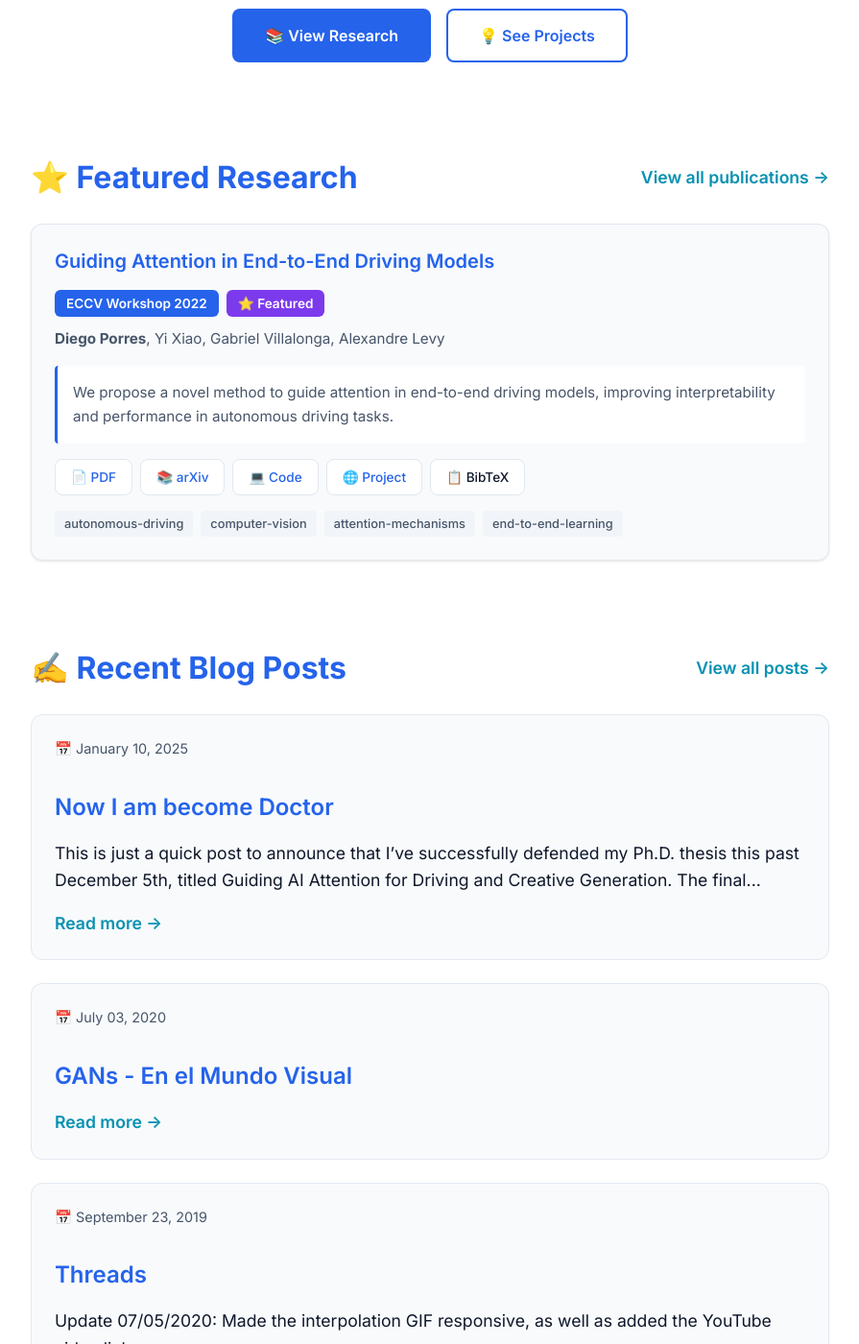
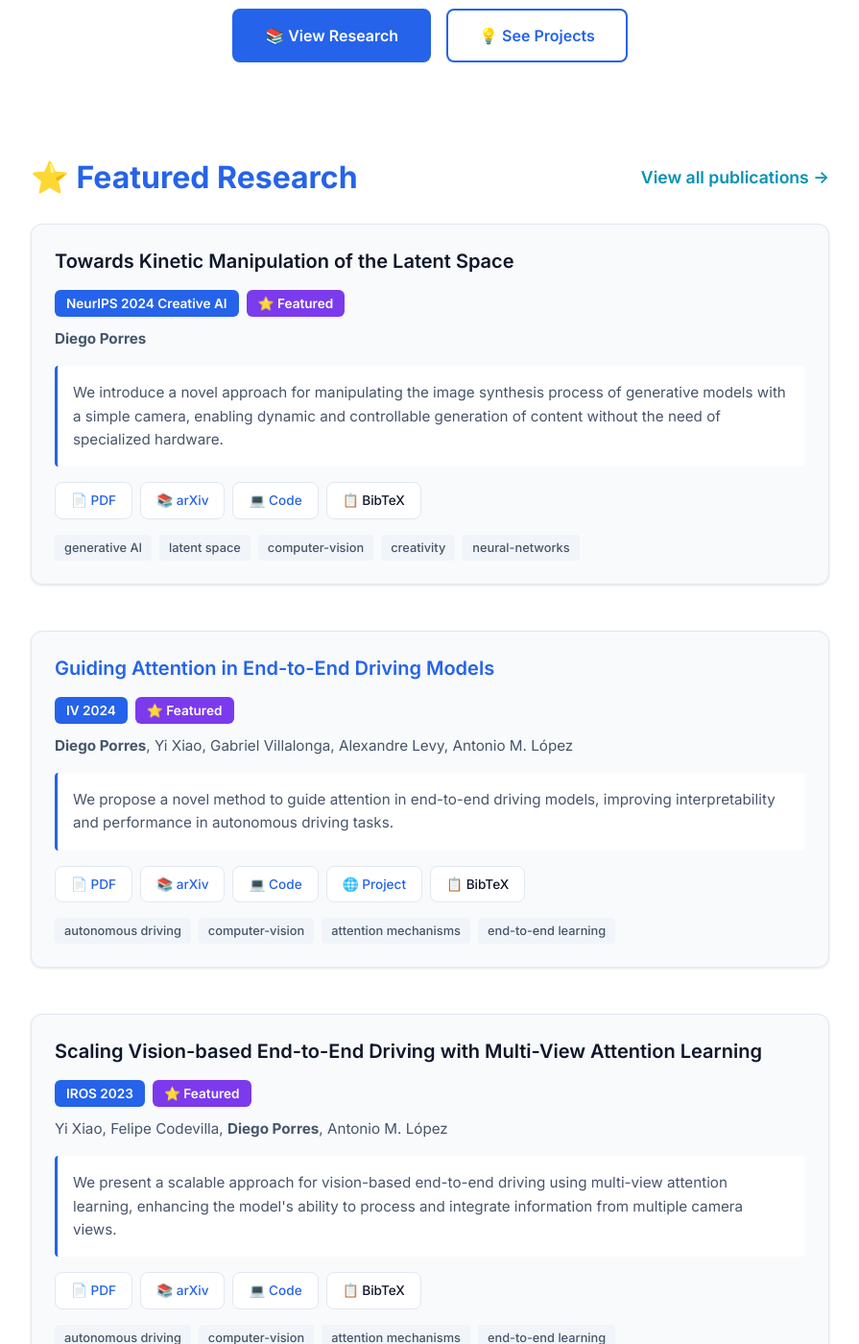
Before and after one commit to PDillis/pdillis.github.io, a Jekyll site: the page built from index.html, in a window 1280 px wide and 1400 px high, scrolled down 693 px. Shown: the whole window at 96% size, without its empty margins (192-1087 px from the left). Built offline with Jekyll 4.4.1, drawn with Linux system fonts in a browser that asks for light colours; some web fonts are replaced; a script that is not in the unit is left out; some of the changed text lies outside the part shown.

Commit message:
Update posts, links, Resume, and papers

```diff
--- a/_data/papers.yml
+++ b/_data/papers.yml
@@ -1,23 +1,95 @@
 # Research Papers
 # Add your papers here in reverse chronological order (newest first)
 
+- title: "Towards Kinetic Manipulation of the Latent Space"
+  authors: ["Diego Porres"]
+  venue: "NeurIPS 2024 Creative AI Track"
+  venue_short: "NeurIPS 2024 Creative AI"
+  year: 2024
+  abstract: "We introduce a novel approach for manipulating the image synthesis process of generative models with a simple camera, enabling dynamic and controllable generation of content without the need of specialized hardware."
+  # Links
+  pdf: "https://arxiv.org/pdf/2409.09867.pdf"
+  arxiv: "https://arxiv.org/abs/2409.09867"
+  code: "https://github.com/PDillis/stylegan3-fun"
+  page: null
+  blog_post: null  # Link to related blog post if exists
+  # Categories (for filtering)
+  tags: [generative AI, latent space, computer-vision, creativity, neural-networks]
+  # Display options
+  featured: true
+  thumbnail: null  # Path to thumbnail image (optional); TODO
+
+- title: "At the edge of a generative cultural precipice"
+  authors: ["Diego Porres", "Alexandra Gomez-Villa"]
+  venue: "CVPR 2024 Workshop on Ethical Considerations in Creative Applications of Computer Vision"
+  venue_short: "CVPR 2024 WECCACV"
+  year: 2024
+  abstract: "Analyzed sustainability and data scarcity challenges in training large-scale generative models and their implications for both new models and incoming artists."
+  # Links
+  pdf: "https://arxiv.org/pdf/2406.08739.pdf"
+  arxiv: "https://arxiv.org/abs/2406.08739"
+  code: null
+  page: null
+  blog_post: null  # Link to related blog post if exists
+  # Categories (for filtering)
+  tags: [generative AI, ethics, creativity, computer-vision]
+  # Display options
+  featured: false
+  thumbnail: null  # Path to thumbnail image (optional); TODO
+
 - title: "Guiding Attention in End-to-End Driving Models"
-  authors: ["Diego Porres", "Yi Xiao", "Gabriel Villalonga", "Alexandre Levy"]
-  venue: "European Conference on Computer Vision (ECCV) Workshop 2022"
-  venue_short: "ECCV Workshop 2022"
-  year: 2022
+  authors: ["Diego Porres", "Yi Xiao", "Gabriel Villalonga", "Alexandre Levy", "Antonio M. López"]
+  venue: "IEEE Intelligent Vehicles Symposium (IV) 2024"
+  venue_short: "IV 2024"
+  year: 2024
   abstract: "We propose a novel method to guide attention in end-to-end driving models, improving interpretability and performance in autonomous driving tasks."
   # Links
-  pdf: "https://arxiv.org/pdf/2209.08133.pdf"
-  arxiv: "https://arxiv.org/abs/2209.08133"
+  pdf: "https://arxiv.org/pdf/2405.00242.pdf"
+  arxiv: "https://arxiv.org/abs/2405.00242"
   code: "https://github.com/PDillis/guiding-attention-e2e"
   page: "https://blog.diegoporres.com/guiding-attention-e2e/"
   blog_post: null  # Link to related blog post if exists
   # Categories (for filtering)
-  tags: [autonomous-driving, computer-vision, attention-mechanisms, end-to-end-learning]
+  tags: [autonomous driving, computer-vision, attention mechanisms, end-to-end learning]
   # Display options
   featured: true
-  thumbnail: null  # Path to thumbnail image (optional)
+  thumbnail: null  # Path to thumbnail image (optional); TODO
+
+- title: "Scaling Vision-based End-to-End Driving with Multi-View Attention Learning"
+  authors: ["Yi Xiao", "Felipe Codevilla", "Diego Porres", "Antonio M. López"]
+  venue: "IEEE/RSJ International Conference on Intelligent Robots and Systems (IROS) 2023"
+  venue_short: "IROS 2023"
+  year: 2023
+  abstract: "We present a scalable approach for vision-based end-to-end driving using multi-view attention learning, enhancing the model's ability to process and integrate information from multiple camera views."
+  # Links
+  pdf: "https://arxiv.org/pdf/2302.03198.pdf"
+  arxiv: "https://arxiv.org/abs/2302.03198"
+  code: "https://github.com/yixiao1/CILv2_multiview"
+  page: null
+  blog_post: null  # Link to related blog post if exists
+  # Categories (for filtering)
+  tags: [autonomous driving, computer-vision, attention mechanisms, end-to-end learning]
+  # Display options
+  featured: true
+  thumbnail: null  # Path to thumbnail image (optional); TODO
+
+- title "Discriminator Synthesis: On reusing the other half of Generative Adversarial Networks"
+  authors: ["Diego Porres"]
+  venue: "Neurips 2021 Workshop on Machine Learning for Creativity and Design"
+  venue_short: "NeurIPS 2021 WMLCD"
+  year: 2021
+  abstract: "Call to action to repurpose GAN discriminators for novel image synthesis tasks."
+  # Links
+  pdf: "https://arxiv.org/pdf/2111.02175.pdf"
+  arxiv: "https://arxiv.org/abs/2111.02175"
+  code: "https://github.com/PDillis/stylegan3-fun"
+  page: null
+  blog_post: null  # Link to related blog post if exists
+  # Categories (for filtering)
+  tags: [generative AI, computer-vision, creativity, neural-networks]
+  # Display options
+  featured: false
+  thumbnail: null  # Path to thumbnail image (optional); TODO
 
 # Template for adding new papers:
 # - title: "Your Paper Title"
--- a/_includes/page-header.html
+++ b/_includes/page-header.html
@@ -11,7 +11,7 @@
 
   <!-- External Links -->
   <div class="external-nav">
-    <a href="https://github.com/PDillis/pdillis.github.io/blob/master/_data/Resume_Academic_DiegoPorres.pdf" class="btn" target="_blank">📄 CV</a>
+    <a href="https://github.com/PDillis/pdillis.github.io/blob/master/_data/Resume_DiegoPorres.pdf class="btn" target="_blank">📄 CV</a>
     <a href="https://github.com/PDillis/" class="btn" target="_blank">💻 GitHub</a>
     <a href="https://scholar.google.com/citations?user=Xuv3WuIAAAAJ" class="btn" target="_blank">🎓 Scholar</a>
     <a href="https://www.linkedin.com/in/diego-porres/" class="btn" target="_blank">💼 LinkedIn</a>
--- a/index.html
+++ b/index.html
@@ -80,7 +80,7 @@ description: Diego Porres - Research on autonomous driving, computer vision, and
       <div class="research-area-card">
         <div class="area-icon">👁️</div>
         <h3>Computer Vision</h3>
-        <p>Deep learning for visual perception, object detection, and scene understanding</p>
+        <p>Deep learning for visual perception, 3D/4D vision, and scene understanding</p>
       </div>
       <div class="research-area-card">
         <div class="area-icon">🎨</div>
--- a/research/index.html
+++ b/research/index.html
@@ -19,7 +19,7 @@ description: Research papers and publications by Diego Porres on autonomous driv
     <div class="filter-info">
       <p>
         📊 <strong>{{ site.data.papers | size }} publications</strong>
-        | 🏷️ Topics: Autonomous Driving, Computer Vision, Deep Learning, GANs
+        | 🏷️ Topics: Autonomous Driving, Computer Vision, Deep Learning, Generative Models
       </p>
     </div>
   </div>
@@ -62,10 +62,12 @@ description: Research papers and publications by Diego Porres on autonomous driv
     <div class="tags-cloud">
       <span class="area-tag">Autonomous Driving</span>
       <span class="area-tag">Computer Vision</span>
-      <span class="area-tag">Attention Mechanisms</span>
+      <span class="area-tag">Explainability/XAI</span>
       <span class="area-tag">End-to-End Learning</span>
       <span class="area-tag">Generative AI</span>
       <span class="area-tag">GANs</span>
+      <span class="area-tag">Deep Learning</span>
+      <span class="area-tag">3D Vision</span>
       <span class="area-tag">Neural Networks</span>
     </div>
   </section>
```
Also changed, not shown: _posts/2025-01-10-ThesisDefense.markdown (+4 -5 lines), 3 other files.
